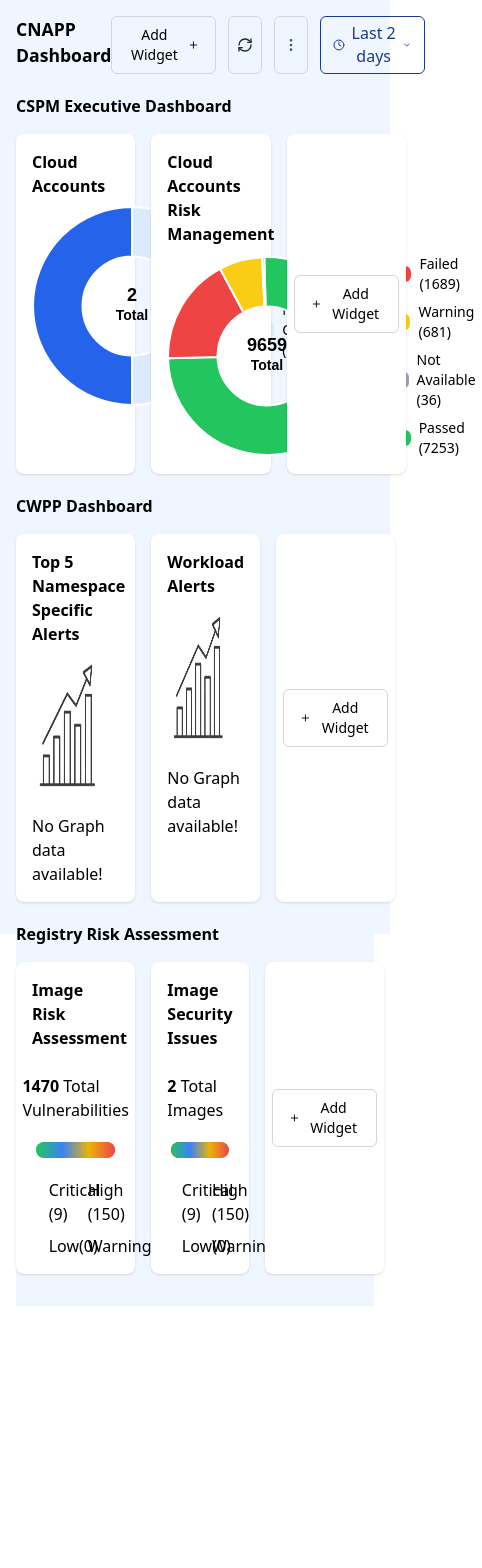
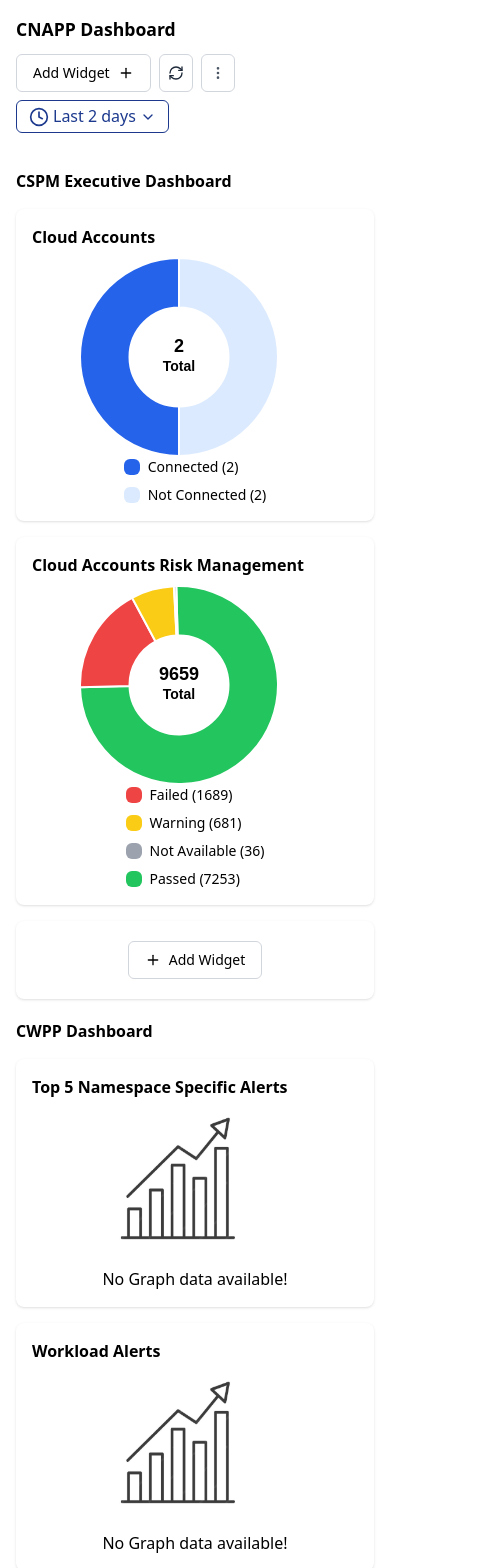
Before and after one commit to Jayaswetha-7/Frontend-Assignment, a Next.js app: page /dashboard in a window 390 px wide. Shown: the top 1568 px of the page, 482 px wide, since content can reach past the window. Before the commit the page ends 1306 px from the top, so only its background shows below. Built offline with nearby package versions, Linux system fonts and the light colour scheme.

Commit message:
adjusted the flex boxs to be responsive

```diff
--- a/app/custom-ui/Row1.tsx
+++ b/app/custom-ui/Row1.tsx
@@ -98,11 +98,11 @@
   return (
     <div className="flex flex-col gap-4 mt-5 w-full">
       <p className="font-semibold text-black">CSPM Executive Dashboard</p>
-      <div className="flex gap-4 w-full">
+      <div className="flex flex-col md:flex-row gap-4 w-full">
         {/* Chart 1 */}
-        <div className="bg-white rounded-lg w-1/3 p-4 flex flex-col shadow">
-          <p className="font-semibold mb-2">{box1.title}</p>
-          <div className="flex items-center w-full space-x-8">
+        <div className="bg-white rounded-lg w-full md:w-1/3 p-4 flex flex-col shadow">
+          <p className="font-semibold mb-2 text-[1rem]">{box1.title}</p>
+          <div className="flex flex-col md:flex-row items-center w-full space-x-8">
             <div className="w-50 h-50">
               {box1.data && (
                 <Doughnut
@@ -127,9 +127,9 @@
         </div>
 
         {/* Chart 2 */}
-        <div className="bg-white rounded-lg w-1/3 p-4 flex flex-col shadow">
+        <div className="bg-white rounded-lg w-full md:w-1/3 p-4 flex flex-col shadow">
           <p className="font-semibold mb-2">{box2.title}</p>
-          <div className="flex items-center w-full space-x-8">
+          <div className="flex flex-col md:flex-row items-center w-full space-x-8">
             <div className="w-50 h-50">
               {box2.data && (
                 <Doughnut
@@ -154,7 +154,7 @@
         </div>
 
         {/* Widget Box */}
-        <div className="bg-white rounded-lg w-1/3 p-4 flex flex-col shadow items-center justify-center">
+        <div className="bg-white p-5 rounded-lg w-full md:w-1/3 p-4 flex flex-col shadow items-center justify-center">
           <Sheet>
             <SheetTrigger className="flex items-center gap-2 border border-gray-300 rounded-md px-4 py-2 text-sm font-medium hover:bg-gray-100">
               <PlusIcon className="w-4 h-4" />
--- a/app/custom-ui/Row2.tsx
+++ b/app/custom-ui/Row2.tsx
@@ -32,9 +32,9 @@
   return (
     <div className="flex flex-col gap-4 mt-5 w-full">
       <p className="font-semibold text-black">CWPP Dashboard</p>
-      <div className="flex gap-4 w-full">
+      <div className="flex flex-col md:flex-row gap-4 w-full">
         {/* Box 4 */}
-        <div className="bg-white rounded-lg w-1/3 p-4 flex flex-col shadow">
+        <div className="bg-white rounded-lg w-full md:w-1/3 p-4 flex flex-col shadow">
           <p className="font-semibold mb-2">{box4.title}</p>
           <div className="flex flex-col justify-center items-center">
             <Image
@@ -49,7 +49,7 @@
         </div>
 
         {/* Box 5 */}
-        <div className="bg-white rounded-lg w-1/3 p-4 flex flex-col shadow">
+        <div className="bg-white rounded-lg w-full md:w-1/3 p-4 flex flex-col shadow">
           <p className="font-semibold mb-2">{box5.title}</p>
           <div className="flex flex-col justify-center items-center">
             <Image
@@ -64,7 +64,7 @@
         </div>
 
         {/* Widget Box */}
-        <div className="bg-white rounded-lg w-1/3 p-4 flex flex-col shadow items-center justify-center">
+        <div className="bg-white rounded-lg w-full md:w-1/3 p-4 flex flex-col shadow items-center justify-center">
           <Sheet>
             <SheetTrigger className="flex items-center gap-2 border border-gray-300 rounded-md px-4 py-2 text-sm font-medium hover:bg-gray-100">
               <PlusIcon className="w-4 h-4" />
--- a/app/custom-ui/Row3.tsx
+++ b/app/custom-ui/Row3.tsx
@@ -40,12 +40,12 @@
   }, []);
 
   return (
-    <div className="flex flex-col gap-4 mt-5 w-full bg-blue-50 pb-8">
+    <div className="flex flex-col gap-4 mt-5 w-full  pb-8">
       <p className="font-semibold text-black">Registry Risk Assessment</p>
 
-      <div className="flex gap-4 w-full">
+      <div className="flex flex-col md:flex-row gap-4 w-full">
         {/* Chart 1 */}
-        <div className="bg-white rounded-lg w-1/3 p-4 flex flex-col shadow pb-[3%]">
+        <div className="bg-white rounded-lg w-full md:w-1/3 p-4 flex flex-col shadow pb-[3%]">
           <p className="font-semibold mb-2">{riskChart.title}</p>
           <div className="flex flex-col items-center w-full mt-4 gap-5">
             <p>
@@ -70,7 +70,7 @@
         </div>
 
         {/* Chart 2 */}
-        <div className="bg-white rounded-lg w-1/3 p-4 flex flex-col shadow">
+        <div className="bg-white rounded-lg w-full md:w-1/3 p-4 flex flex-col shadow">
           <p className="font-semibold mb-2">{riskChart2.title}</p>
           <div className="flex flex-col items-center w-full mt-4 gap-5">
             <p>
@@ -95,7 +95,7 @@
         </div>
 
         {/* Widget Box */}
-        <div className="bg-white rounded-lg w-1/3 p-4 flex flex-col shadow items-center justify-center">
+        <div className="bg-white rounded-lg w-full md:w-1/3 p-4 flex flex-col shadow items-center justify-center">
           <Sheet>
             <SheetTrigger className="flex items-center gap-2 border border-gray-300 rounded-md px-4 py-2 text-sm font-medium hover:bg-gray-100">
               <PlusIcon className="w-4 h-4" />
--- a/app/dashboard/layout.tsx
+++ b/app/dashboard/layout.tsx
@@ -1,6 +1,6 @@
-'use client'
+"use client";
 
-import { Tabs, TabsContent, TabsList, TabsTrigger } from "../../components/ui/tabs"
+import { Tabs, TabsContent, TabsList, TabsTrigger } from "../../components/ui/tabs";
 import {
   Sheet,
   SheetContent,
@@ -9,49 +9,52 @@
   SheetTitle,
   SheetTrigger,
   SheetFooter,
-  SheetClose
+  SheetClose,
 } from "../../components/ui/sheet";
-import { PlusIcon } from "lucide-react";
-import { Checkbox } from "../../components/ui/checkbox"
-import { RefreshCw } from "lucide-react"
-import { MoreVertical } from "lucide-react"
-import { Clock, ChevronDown } from "lucide-react";
+import { PlusIcon, RefreshCw, MoreVertical, Clock, ChevronDown } from "lucide-react";
+import React from "react";
+import { Checkbox } from "../../components/ui/checkbox";
 
-export default function Dashboardayout({
+export default function DashboardLayout({
   children,
 }: Readonly<{
   children: React.ReactNode;
 }>) {
   return (
     <html lang="en">
+      <body>
+        <div className="flex flex-col p-4 min-h-screen w-full">
+          <div className="flex flex-col md:flex-row md:items-center md:justify-between gap-3">
+            <p className="text-[1.1rem] font-bold">CNAPP Dashboard</p>
 
-        <div className="flex flex-col p-4 h-[100%] w-[100%] bg-blue-50">
-            <div className="flex justify-between ">
-              <p className="text-[1.1rem] font-bold">CNAPP Dashboard</p>
-                 <div className="flex space-x-3">
+            {/* Action buttons */}
+            <div className="flex flex-wrap gap-2 md:gap-3">
               <Sheet>
                 <SheetTrigger className="flex items-center gap-2 border border-gray-300 rounded-md px-4 py-2 text-sm font-medium hover:bg-gray-100">
-
                   Add Widget
                   <PlusIcon className="w-4 h-4" />
                 </SheetTrigger>
                 <SheetContent>
                   <SheetHeader>
-              <SheetTitle>
-                  Add Widget
-              </SheetTitle>
+                    <SheetTitle>Add Widget</SheetTitle>
                     <SheetDescription className="p-3">
                       Personalise your dashboard by adding the following widget
-                   <Tabs defaultValue="account" className="w-[400px]">
-  <TabsList>
+                      <Tabs defaultValue="account" className="w-full md:w-[400px]">
+                        <TabsList className="flex flex-wrap">
                           <TabsTrigger value="account">CSPM</TabsTrigger>
-    <TabsTrigger value="password">CWPP</TabsTrigger>
-    <TabsTrigger value="password">Image</TabsTrigger>
-    <TabsTrigger value="password">Ticket</TabsTrigger>
+                          <TabsTrigger value="cwpp">CWPP</TabsTrigger>
+                          <TabsTrigger value="image">Image</TabsTrigger>
+                          <TabsTrigger value="ticket">Ticket</TabsTrigger>
                         </TabsList>
-  <TabsContent value="account" className=" p-3 border border-gray-300 flex gap-3"> <Checkbox id="terms-2" defaultChecked /> Widget 1</TabsContent>
-  <TabsContent value="account" className=" p-3 border border-gray-300 flex gap-3"> <Checkbox id="terms-2" defaultChecked /> Widget 1</TabsContent>
-  <TabsContent value="password">cwpp</TabsContent>
+                        <TabsContent
+                          value="account"
+                          className="p-3 border border-gray-300 flex gap-3"
+                        >
+                          <Checkbox id="cspm-1" defaultChecked /> Widget 1
+                        </TabsContent>
+                        <TabsContent value="cwpp">CWPP</TabsContent>
+                        <TabsContent value="image">Image</TabsContent>
+                        <TabsContent value="ticket">Ticket</TabsContent>
                       </Tabs>
                     </SheetDescription>
                   </SheetHeader>
@@ -76,23 +79,21 @@
                 <RefreshCw className="w-4 h-4 text-gray-800" />
               </button>
 
-        <button className="p-2 rounded-md border border-gray-300 hover:bg-gray-100 flex items-center justify-center" >
+              <button className="p-2 rounded-md border border-gray-300 hover:bg-gray-100 flex items-center justify-center">
                 <MoreVertical className="w-4 h-4 text-gray-600" />
               </button>
 
-        <button
-
-      className="flex items-center gap-1 px-3 py-1 rounded-md border border-blue-900 hover:bg-gray-100 text-sm"
-    >
+              <button className="flex items-center gap-1 px-3 py-1 rounded-md border border-blue-900 hover:bg-gray-100 text-sm">
                 <Clock className="w-5 h-5 text-blue-900" />
                 <span className="text-blue-900 text-[1rem]">Last 2 days</span>
                 <ChevronDown className="w-4 h-4 text-blue-900" />
               </button>
             </div>
           </div>
-        {children}
+
+          <div className="mt-4">{children}</div>
         </div>
-
+      </body>
     </html>
   );
 }
--- a/app/layout.tsx
+++ b/app/layout.tsx
@@ -13,7 +13,7 @@
 }>) {
   return (
     <html lang="en">
-      <body className="antialiased">
+      <body className="antialiased bg-blue-50">
         {children}
       </body>
     </html>
--- a/app/page.tsx
+++ b/app/page.tsx
@@ -2,8 +2,8 @@
 
 export default function Home() {
   return (
-    <div className="flex flex-col justify-center items-center h-screen gap-3">
-      <h2 className="text- black text-[2rem]">Frontend Assignment for AccuKnox</h2>
+    <div className="flex flex-col justify-center items-center h-screen gap-3 p-3">
+      <h2 className="text- black text-[2rem] p-3">Frontend Assignment for AccuKnox</h2>
       <Link className="bg-blue-600 p-2 text-[1.3rem] rounded-md text-white" href='/dashboard'>Go to Dashboard</Link>
     </div>
   );
--- a/components/ui/sheet.tsx
+++ b/components/ui/sheet.tsx
@@ -60,7 +60,7 @@
         className={cn(
           "bg-white data-[state=open]:animate-in data-[state=closed]:animate-out fixed z-50 flex flex-col gap-4 shadow-lg transition ease-in-out data-[state=closed]:duration-300 data-[state=open]:duration-500",
           side === "right" &&
-            "data-[state=closed]:slide-out-to-right data-[state=open]:slide-in-from-right inset-y-0 right-0 h-full w-[40%] border-l ",
+            "data-[state=closed]:slide-out-to-right data-[state=open]:slide-in-from-right inset-y-0 right-0 h-full w-full  md:w-[40%] border-l ",
           side === "left" &&
             "data-[state=closed]:slide-out-to-left data-[state=open]:slide-in-from-left inset-y-0 left-0 h-full w-3/4 border-r ",
           side === "top" &&
```
Lines whose indentation alone changed are shown as unchanged.
